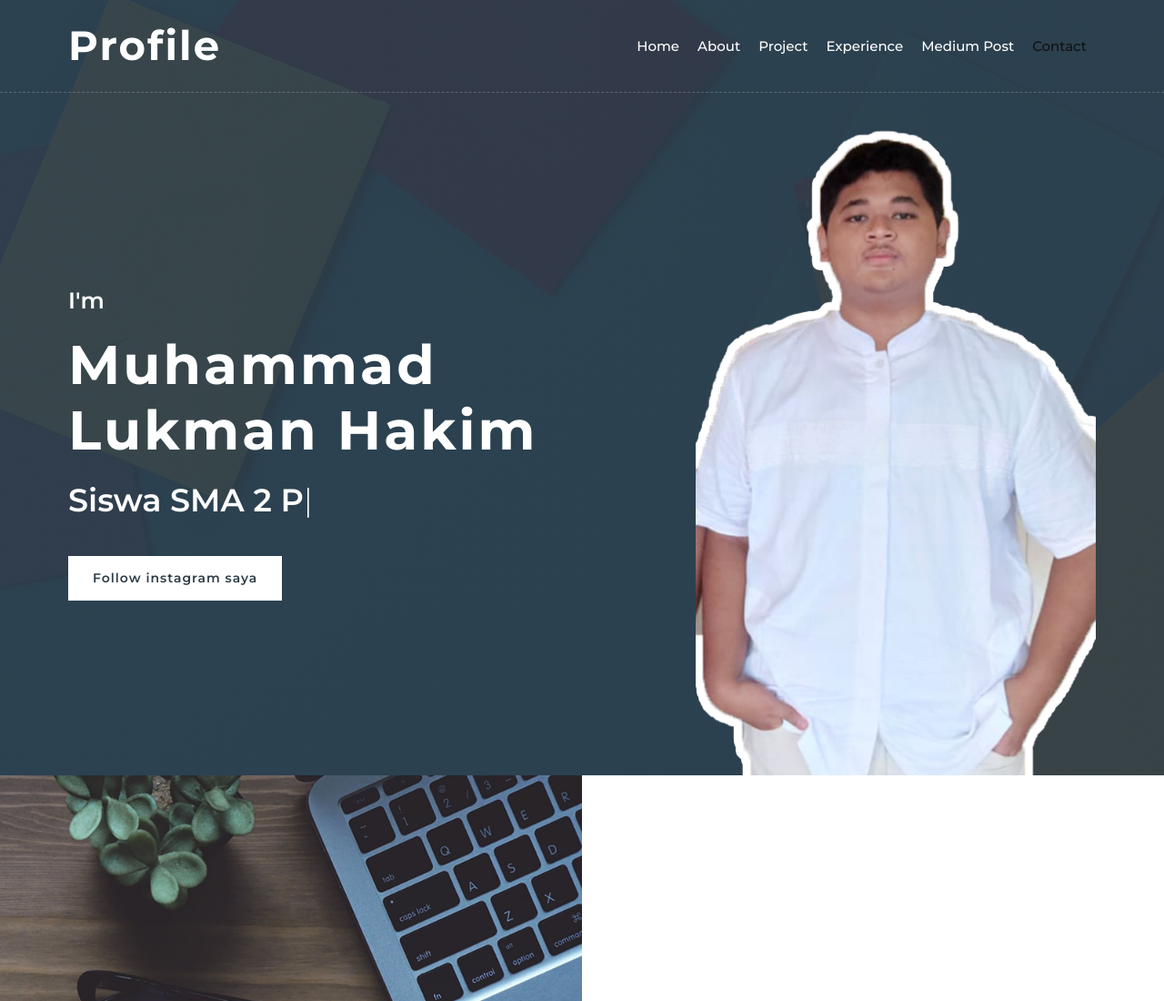
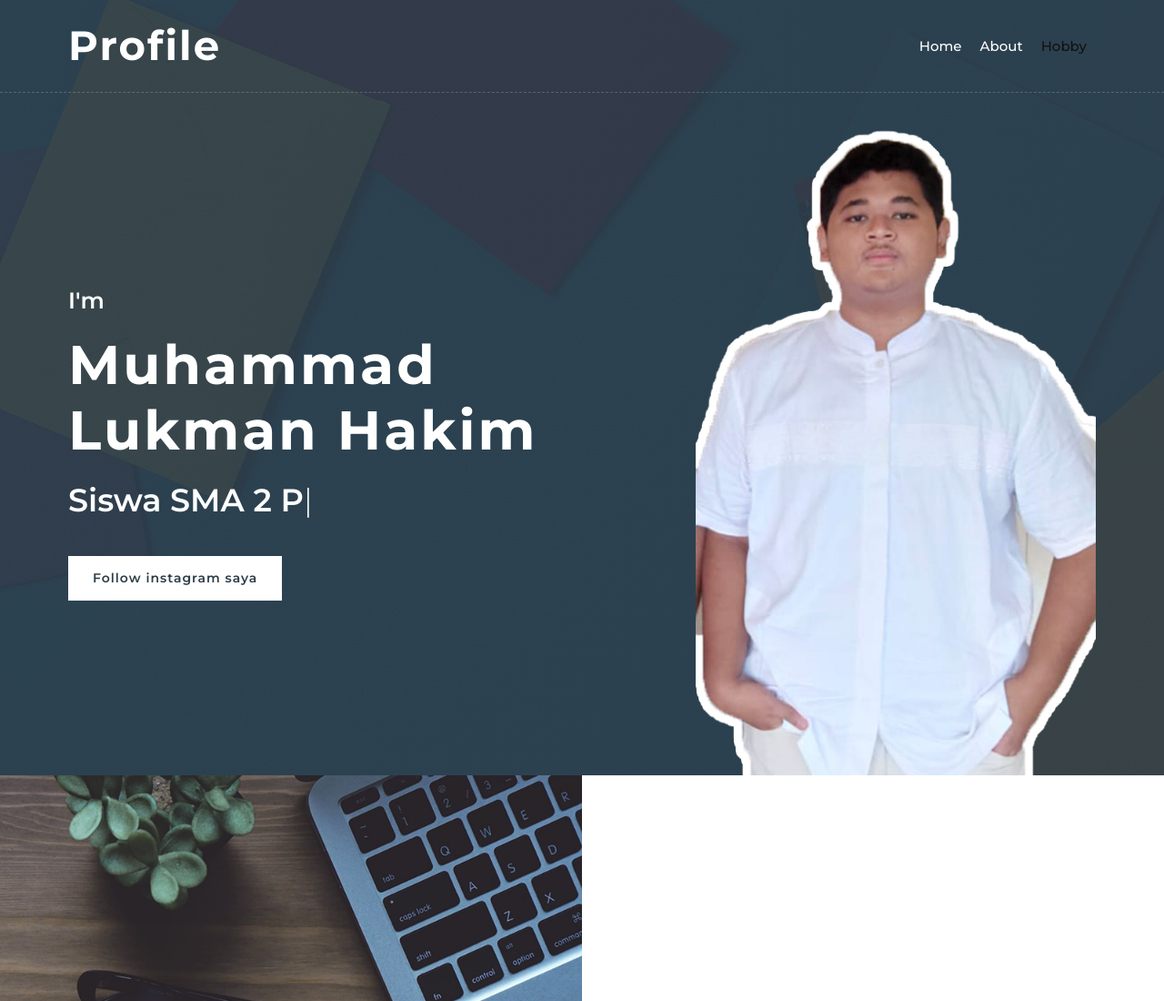
Before and after one commit to lukmanhakimcs/lukmanhakimcs.github.io, a plain HTML site: page index.html in a window 1280 px wide. Shown: the top 1100 px of the page at 91% size. Drawn offline with nearby package versions, Linux system fonts and the light colour scheme.

Commit message:
Update index.html

```diff
--- a/index.html
+++ b/index.html
@@ -37,10 +37,7 @@
                     <div class="navbar-nav ml-auto">
                         <a href="#home" class="nav-item nav-link active">Home</a>
                         <a href="#about" class="nav-item nav-link">About</a>
-                        <a href="#service" class="nav-item nav-link">Project</a>
-                        <a href="#experience" class="nav-item nav-link">Experience</a>
-                        <a href="#blog" class="nav-item nav-link">Medium Post</a>
-                        <a href="#contact" class="nav-item nav-link">Contact</a>
+                        <a href="#service" class="nav-item nav-link">Hobby</a>
                     </div>
                 </div>
             </div>
```
